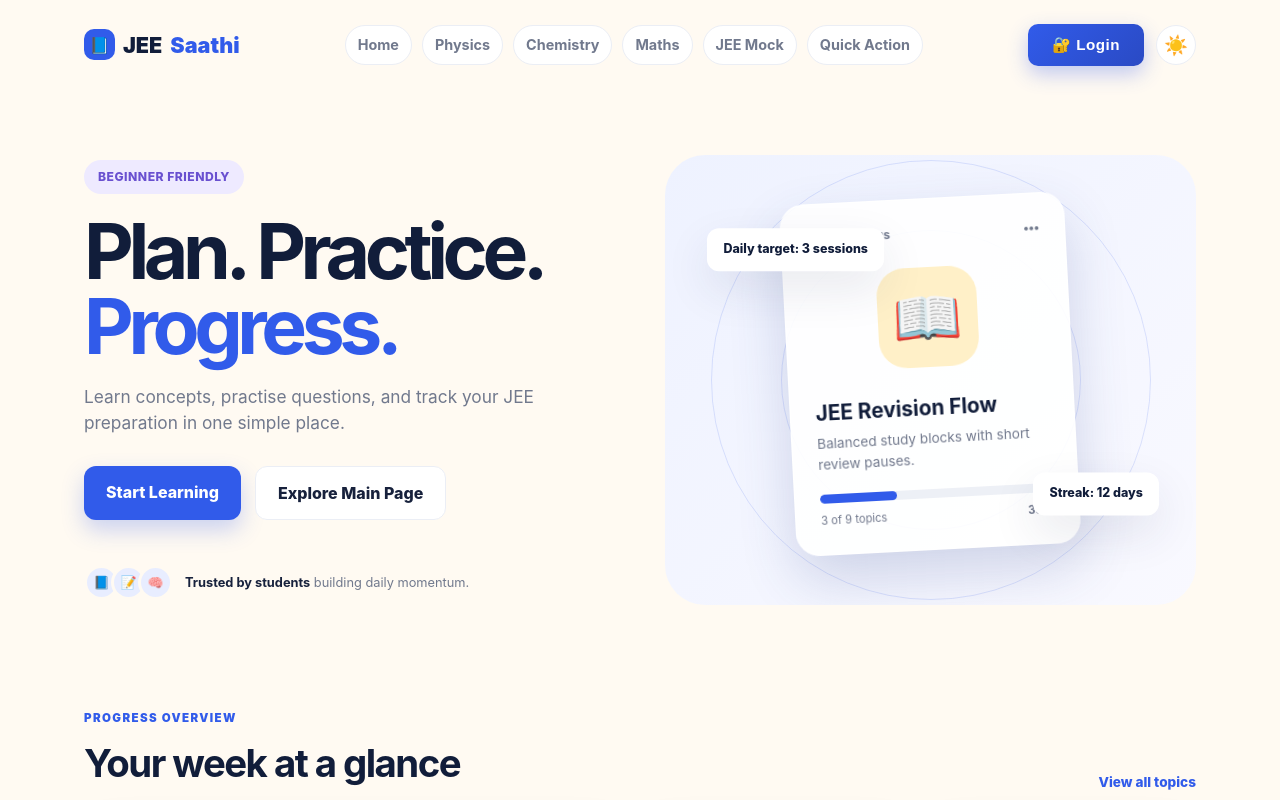
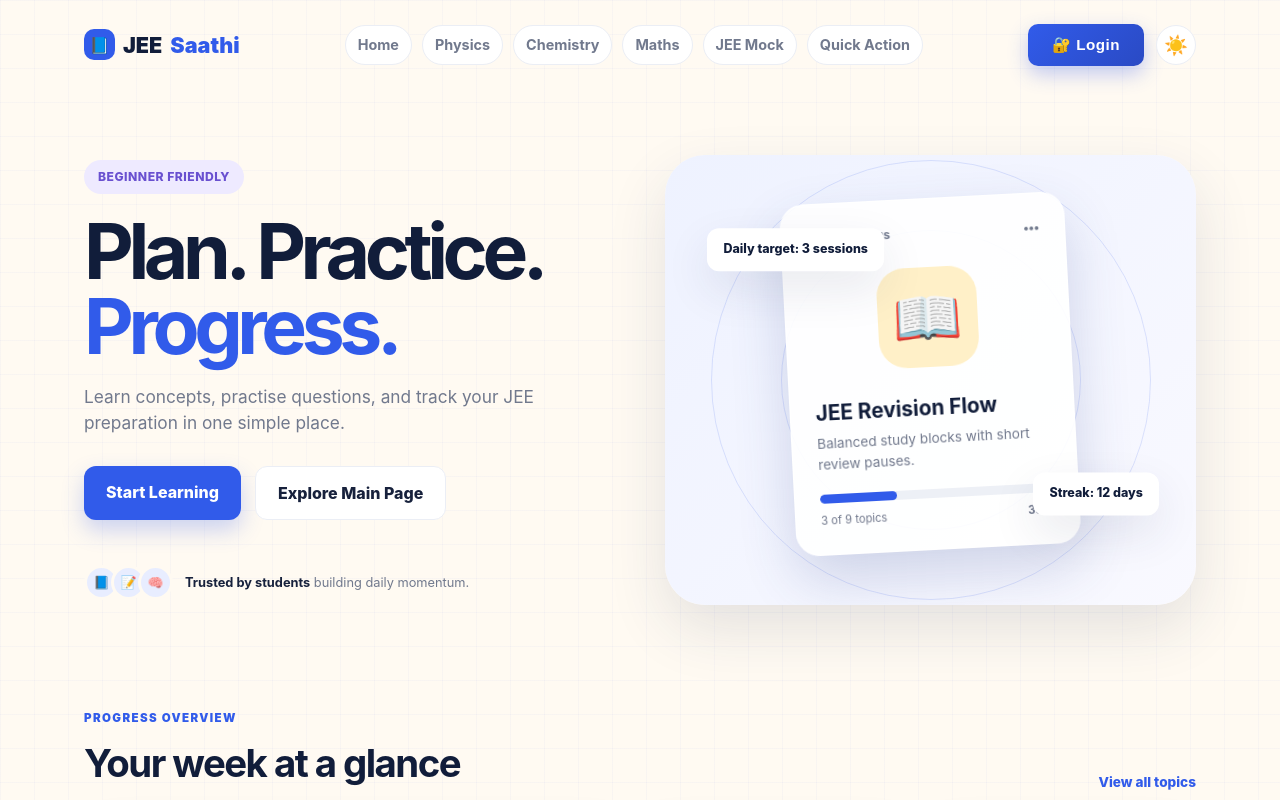
Before and after one commit to studysprintjee-code/studysprint-jee, a plain HTML site: page index.html in a window 1280 px wide. Shown: the top 800 px of the page. Drawn offline with Linux system fonts and the light colour scheme; no server answers.

Commit message:
Polish homepage visual design

```diff
--- a/index.html
+++ b/index.html
@@ -39,7 +39,9 @@
       body {
         min-width: 320px;
         color: var(--text);
-        background: var(--cream);
+        background-color: var(--cream);
+        background-image: linear-gradient(rgb(49 91 234 / 3%) 1px, transparent 1px), linear-gradient(90deg, rgb(49 91 234 / 3%) 1px, transparent 1px);
+        background-size: 34px 34px;
         font-family: Inter, Arial, sans-serif;
         line-height: 1.5;
       }
@@ -235,6 +237,7 @@
         place-items: center;
         border-radius: 40px;
         background: linear-gradient(135deg, #eef2ff, #f9f9ff);
+        box-shadow: 0 24px 60px rgb(35 49 90 / 12%);
         overflow: hidden;
         animation: gradientShift 8s ease infinite;
       }
@@ -500,6 +503,11 @@
         border-radius: 24px;
         overflow: hidden;
         transition: transform 220ms ease, box-shadow 220ms ease;
+      }
+
+      .subject-card:hover {
+        transform: translateY(-7px) rotate(-0.5deg);
+        box-shadow: 0 18px 35px rgb(35 49 90 / 14%);
       }
 
       .physics-card {
```
